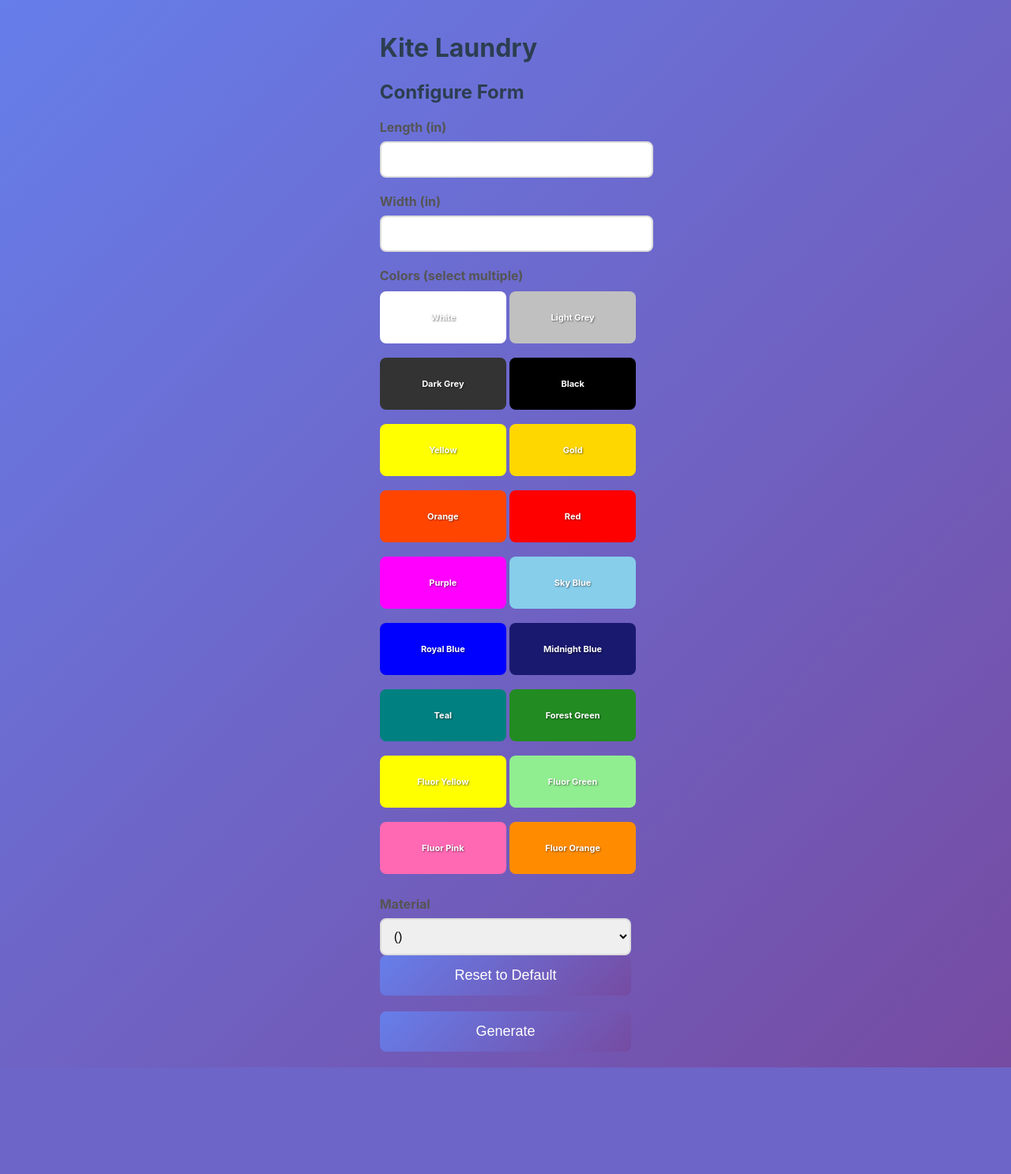
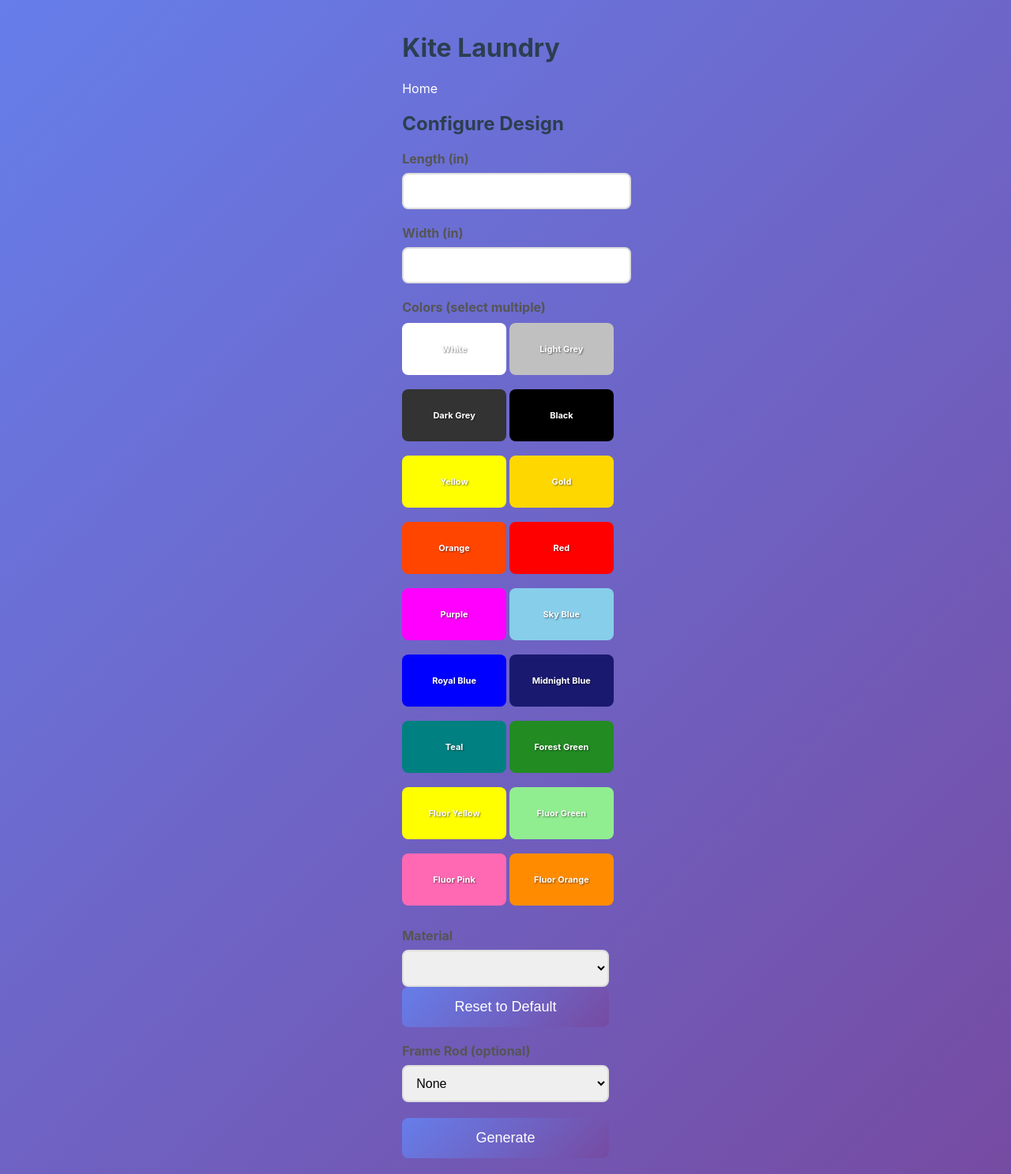
Before and after one commit to edjuh/kite_laundry, a Flask app: page /configure in a window 1280 px wide. Shown: the whole page at 79% size. Before the commit the page ends 1352 px from the top, so only its background shows below. Run offline with Flask 3, Linux system fonts and the light colour scheme; lists and menus that the app fills with data are empty.

Commit message:
Fix material dropdown, form_type, add Home button

```diff
--- a/app.py
+++ b/app.py
@@ -7,6 +7,7 @@
 import re
 import glob
 import logging
+import json
 
 app = Flask(__name__)
 app.secret_key = 'kite-laundry-key'
@@ -36,33 +37,41 @@
 @app.route('/start', methods=['GET', 'POST'])
 def start():
     if request.method == 'POST':
-        session['units'] = request.form['units']
+        session['units'] = request.form.get('units', 'metric')
+        logging.info(f"Start: Set units to {session['units']}")
         return render_template('select.html', forms=['tail', 'drogue', 'windsock'])
     return render_template('start.html')
 
 @app.route('/select', methods=['GET', 'POST'])
 def select_form():
     if request.method == 'POST':
-        session['form_type'] = request.form['form_type']
+        form_type = request.form.get('form_type')
+        if form_type not in ['tail', 'drogue', 'windsock']:
+            logging.error(f"Invalid form_type: {form_type}")
+            return render_template('select.html', forms=['tail', 'drogue', 'windsock'], error="Invalid form type")
+        session['form_type'] = form_type
+        logging.info(f"Select: Set form_type to {session['form_type']}")
         units = session.get('units', 'metric')
         material_subset = {}
         for mat_type, mat_info in materials.get('materials', {}).items():
             material_subset[mat_type] = {
-                'type': mat_info.get('type', ''),
-                'weight': mat_info.get('weight', ''),
+                'type': mat_info.get('type', 'Unknown'),
+                'weight': mat_info.get('weight', 'N/A'),
                 'properties': mat_info.get('properties', []),
                 'suppliers': {}
             }
             for supplier_key in mat_info.get('suppliers', []):
                 supplier_data = suppliers['suppliers'].get(supplier_key, {})
-                if supplier_data and (units == 'metric' and supplier_data.get('country') in ['Germany', 'Netherlands', 'UK', 'Switzerland', 'France', 'Italy', 'Spain', 'Sweden', 'Denmark', 'Various EU', 'Scandinavia'] or units == 'imperial' and supplier_data.get('country') not in ['Germany', 'Netherlands', 'UK', 'Switzerland', 'France', 'Italy', 'Spain', 'Sweden', 'Denmark', 'Various EU', 'Scandinavia']):
+                if supplier_data and supplier_data.get('materials', {}).get(mat_type):
                     material_subset[mat_type]['suppliers'][supplier_key] = {
                         'name': supplier_data.get('name', supplier_key),
-                        'price': supplier_data['materials'].get(mat_type, {}).get('price', 'N/A'),
-                        'colors': supplier_data['materials'].get(mat_type, {}).get('colors', []),
-                        'eco': supplier_data['materials'].get(mat_type, {}).get('eco', False),
-                        'link': supplier_data['materials'].get(mat_type, {}).get('link', '')
+                        'price': supplier_data['materials'][mat_type].get('price', 'N/A'),
+                        'colors': supplier_data['materials'][mat_type].get('colors', []),
+                        'eco': supplier_data['materials'][mat_type].get('eco', False),
+                        'link': supplier_data['materials'][mat_type].get('link', '')
                     }
+                else:
+                    logging.warning(f"Skipping invalid supplier {supplier_key} for {mat_type}")
         rod_subset = {}
         for rod_type, rod_info in rods.get('rods', {}).get(units, {}).items():
             rod_subset[rod_type] = {}
@@ -75,6 +84,7 @@
                     'length': supplier_info.get('length', ''),
                     'link': supplier_info.get('link', '')
                 }
+        logging.info(f"Select: material_subset={json.dumps(material_subset, indent=2)}")
         return render_template('configure.html', colors=colors['palette'], materials=material_subset, rods=rod_subset)
     return render_template('select.html', forms=['tail', 'drogue', 'windsock'])
 
@@ -83,12 +93,14 @@
     if request.method == 'POST':
         try:
             form_type = session.get('form_type', 'tail')
+            logging.info(f"Configure POST: form_type={form_type}, session={json.dumps(dict(session), indent=2)}")
             length = round(float(request.form['length']), 1)
             width = round(float(request.form['width']), 1)
             if length <= 0 or width <= 0:
                 return render_template('configure.html', error="Dimensions must be positive numbers", colors=colors['palette'], materials=materials['materials'], rods=rods['rods'].get(session.get('units', 'metric'), {}))
             color_codes = request.form.getlist('colors')
-            material = request.form['material']
+            material = request.form.get('material')
+            logging.info(f"Configure POST: material={material}")
             # Parse material as mat_type:supplier_key
             try:
                 mat_type, supplier_key = material.split(':')
@@ -97,11 +109,11 @@
                 logging.error(f"Material parsing error: {str(e)}")
                 material_display = "Unknown Material"
             rod = request.form.get('rod', '')
-            rod_display = rod
+            rod_display = "None"
             if rod:
                 try:
                     rod_type, rod_supplier_key = rod.split(':')
-                    rod_display = f"{rod_type.capitalize()} ({rods['rods'][session.get('units', 'metric')][rod_supplier_key]['name']} - {rods['rods'][session.get('units', 'metric')][rod_supplier_key]['product']} - {rods['rods'][session.get('units', 'metric')][rod_supplier_key]['price']})"
+                    rod_display = f"{rod_type.capitalize()} ({rods['rods'][session.get('units', 'metric')].get(rod_supplier_key, {}).get('name', rod_supplier_key)} - {rods['rods'][session.get('units', 'metric')].get(rod_supplier_key, {}).get('product', 'N/A')} - {rods['rods'][session.get('units', 'metric')].get(rod_supplier_key, {}).get('price', 'N/A')})"
                 except (ValueError, KeyError) as e:
                     logging.error(f"Rod parsing error: {str(e)}")
                     rod_display = "None"
@@ -135,6 +147,7 @@
                     {'width': 50, 'height': 50, 'position': {'x': 0, 'y': length_cm * 10 * 0.75}}
                 ]
             }
+            logging.info(f"Configure POST: Generated SVG={svg_file}, PDF={pdf_file}, material_display={material_display}, pattern_data={json.dumps(pattern_data)}")
             return render_template('output.html', form_type=form_type, length=length, width=width, colors=[colors['palette'].get(c, {'name': 'Unknown'})['name'] for c in color_codes], material=material_display, rod=rod_display, units=units, svg_file=svg_file, pdf_file=pdf_file, tools=tools, pattern_data=pattern_data)
         except ValueError as e:
             logging.error(f"Input validation error: {str(e)}")
@@ -143,21 +156,23 @@
     material_subset = {}
     for mat_type, mat_info in materials.get('materials', {}).items():
         material_subset[mat_type] = {
-            'type': mat_info.get('type', ''),
-            'weight': mat_info.get('weight', ''),
+            'type': mat_info.get('type', 'Unknown'),
+            'weight': mat_info.get('weight', 'N/A'),
             'properties': mat_info.get('properties', []),
             'suppliers': {}
         }
         for supplier_key in mat_info.get('suppliers', []):
             supplier_data = suppliers['suppliers'].get(supplier_key, {})
-            if supplier_data and (units == 'metric' and supplier_data.get('country') in ['Germany', 'Netherlands', 'UK', 'Switzerland', 'France', 'Italy', 'Spain', 'Sweden', 'Denmark', 'Various EU', 'Scandinavia'] or units == 'imperial' and supplier_data.get('country') not in ['Germany', 'Netherlands', 'UK', 'Switzerland', 'France', 'Italy', 'Spain', 'Sweden', 'Denmark', 'Various EU', 'Scandinavia']):
+            if supplier_data and supplier_data.get('materials', {}).get(mat_type):
                 material_subset[mat_type]['suppliers'][supplier_key] = {
                     'name': supplier_data.get('name', supplier_key),
-                    'price': supplier_data['materials'].get(mat_type, {}).get('price', 'N/A'),
-                    'colors': supplier_data['materials'].get(mat_type, {}).get('colors', []),
-                    'eco': supplier_data['materials'].get(mat_type, {}).get('eco', False),
-                    'link': supplier_data['materials'].get(mat_type, {}).get('link', '')
+                    'price': supplier_data['materials'][mat_type].get('price', 'N/A'),
+                    'colors': supplier_data['materials'][mat_type].get('colors', []),
+                    'eco': supplier_data['materials'][mat_type].get('eco', False),
+                    'link': supplier_data['materials'][mat_type].get('link', '')
                 }
+            else:
+                logging.warning(f"Skipping invalid supplier {supplier_key} for {mat_type}")
     rod_subset = {}
     for rod_type, rod_info in rods.get('rods', {}).get(units, {}).items():
         rod_subset[rod_type] = {}
@@ -170,6 +185,7 @@
                 'length': supplier_info.get('length', ''),
                 'link': supplier_info.get('link', '')
             }
+    logging.info(f"Configure GET: material_subset={json.dumps(material_subset, indent=2)}, rod_subset={json.dumps(rod_subset, indent=2)}")
     return render_template('configure.html', colors=colors['palette'], materials=material_subset, rods=rod_subset)
 
 @app.route('/upload', methods=['GET', 'POST'])
@@ -203,6 +219,7 @@
         data = load_yaml(file)
         if data:
             designs.append({'name': os.path.basename(file), 'complexity': 'Unknown'})
+    logging.info(f"Designs: Loaded {len(designs)} designs")
     return render_template('designs.html', designs=designs)
 
 @app.route('/calculate', methods=['GET', 'POST'])
@@ -244,6 +261,7 @@
                     "Sewing needles"
                 ]
             }
+            logging.info(f"Calculate: Generated result={json.dumps(result, indent=2)}")
             return render_template('material_calculator.html', result=result, units=units)
         except ValueError as e:
             logging.error(f"Calculate input error: {str(e)}")
--- a/templates/configure.html
+++ b/templates/configure.html
@@ -7,15 +7,21 @@
 <body>
     <div class="container mt-5">
         <h1>Kite Laundry</h1>
-        <h2>Configure Form</h2>
+        <nav>
+            <a href="/" class="btn btn-secondary">Home</a>
+        </nav>
+        <h2>Configure {{ session.get('form_type', 'Design').capitalize() }}</h2>
+        {% if error %}
+        <p class="text-danger">{{ error }}</p>
+        {% endif %}
         <form action="/configure" method="post">
             <div class="form-group">
                 <label for="length" class="form-label">Length ({{ 'cm' if session.get('units') == 'metric' else 'in' }})</label>
-                <input type="number" step="0.1" class="form-control" id="length" name="length" required>
+                <input type="number" step="0.1" min="0.1" class="form-control" id="length" name="length" required>
             </div>
             <div class="form-group">
                 <label for="width" class="form-label">Width ({{ 'cm' if session.get('units') == 'metric' else 'in' }})</label>
-                <input type="number" step="0.1" class="form-control" id="width" name="width" required>
+                <input type="number" step="0.1" min="0.1" class="form-control" id="width" name="width" required>
             </div>
             <div class="form-group">
                 <label class="form-label">Colors (select multiple)</label>
@@ -32,18 +38,27 @@
                 <label for="material" class="form-label">Material</label>
                 <select class="form-select" id="material" name="material" required>
                     {% for mat_type, mat_info in materials.items() %}
-                    {% if mat_type == 'ripstop' %}
-                    <optgroup label="Ripstop">
-                        {% for sub_type, sub_info in mat_info.items() %}
-                        <option value="{{ sub_type }}">{{ sub_info.product }} ({{ sub_info.supplier }})</option>
+                    <optgroup label="{{ mat_type.capitalize() }}">
+                        {% for supplier_key, supplier_info in mat_info.suppliers.items() %}
+                        <option value="{{ mat_type }}:{{ supplier_key }}">{{ mat_type.capitalize() }} ({{ supplier_info.name }} - {{ supplier_info.price }})</option>
                         {% endfor %}
                     </optgroup>
-                    {% else %}
-                    <option value="{{ mat_type }}">{{ mat_type.capitalize() }} ({{ mat_info.supplier }})</option>
-                    {% endif %}
                     {% endfor %}
                 </select>
                 <button type="button" onclick="resetMaterial()" class="btn btn-secondary mt-2">Reset to Default</button>
+            </div>
+            <div class="form-group">
+                <label for="rod" class="form-label">Frame Rod (optional)</label>
+                <select class="form-select" id="rod" name="rod">
+                    <option value="">None</option>
+                    {% for rod_type, rod_info in rods.items() %}
+                    <optgroup label="{{ rod_type.capitalize() }}">
+                        {% for supplier_key, supplier_info in rod_info.items() %}
+                        <option value="{{ rod_type }}:{{ supplier_key }}">{{ rod_type.capitalize() }} ({{ supplier_info.name }} - {{ supplier_info.product }} - {{ supplier_info.price }})</option>
+                        {% endfor %}
+                    </optgroup>
+                    {% endfor %}
+                </select>
             </div>
             <button type="submit" class="btn btn-primary">Generate</button>
         </form>
@@ -51,7 +66,7 @@
     <script>
         function resetMaterial() {
             const select = document.getElementById('material');
-            select.value = '{{ 'top_fabrics' if session.get('units') == 'metric' else 'emmakites' }}';
+            select.value = '{{ 'ripstop:wepa_flyer' if session.get('units') == 'metric' else 'ripstop:emmakites' }}';
         }
     </script>
 </body>
--- a/templates/index.html
+++ b/templates/index.html
@@ -9,7 +9,7 @@
     <header>
         <h1>Kite Laundry Builder</h1>
         <nav>
-            <a href="/designs">View Designs</a> |
+            <a href="/designs">Browse Saved Designs</a> |
             <a href="/calculate">Material Calculator</a> |
             <a href="/tutorial">Tutorial</a> |
             <a href="/upload">Upload Material</a>
@@ -17,8 +17,8 @@
     </header>
     <main>
         <h2>Welcome!</h2>
-        <p>Create custom kite laundry designs with ease. Use the links above to start building or explore existing designs.</p>
-        <a href="/start" class="btn btn-primary">Get Started</a>
+        <p>Create custom kite laundry designs with ease. Start building or browse saved designs.</p>
+        <a href="/start" class="btn btn-primary">Start New Design</a>
     </main>
 </body>
 </html>
```
Also changed, not shown: templates/output.html (+14 -1 lines), templates/select.html (+11 -5 lines), templates/upload.html (+8 -0 lines).
